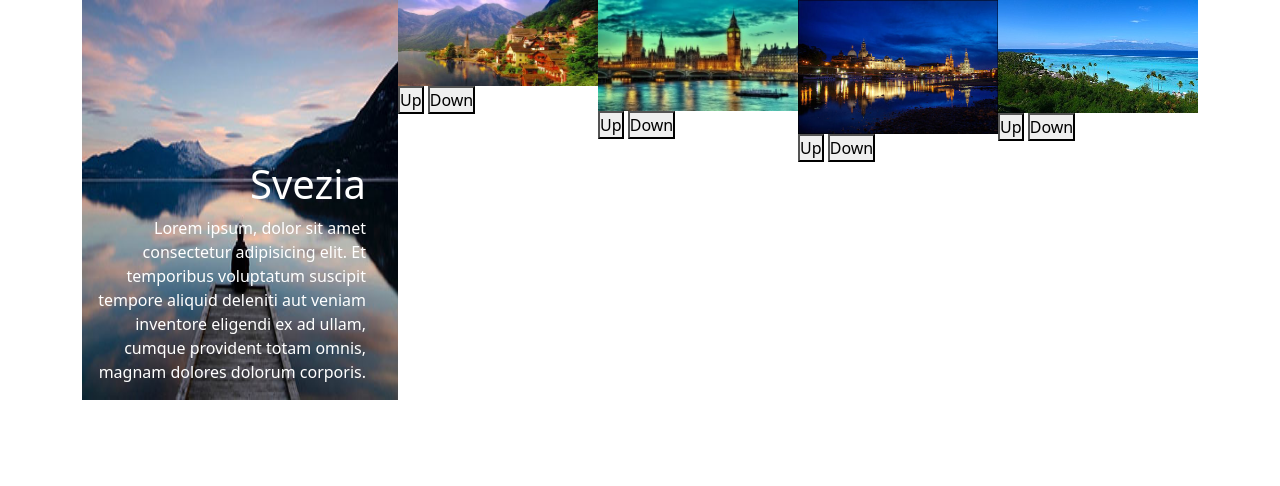
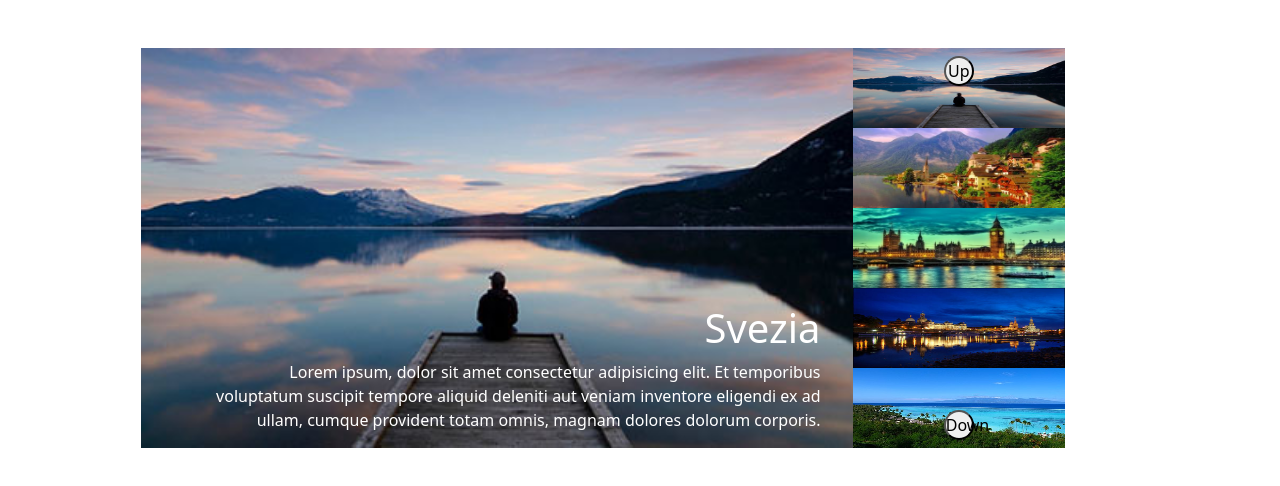
Before and after one commit to chry902/vue-slider, a plain HTML site: page index.html in a window 1280 px wide. Drawn offline with nearby package versions, Linux system fonts and the light colour scheme.

Commit message:
correzione css

```diff
--- a/app.js
+++ b/app.js
@@ -40,8 +40,7 @@ const app = new Vue({
     },
 
 
-
-    methods: {
+    /**  methods: {
 
             slideUp: function () {
                 this.counter--;
@@ -53,14 +52,15 @@ const app = new Vue({
 
             slideDown: function () {
                 this.counter++;
-            if (this.counter == this.slides.length) {
-                this.counter > 0;
+                if (this.counter == this.slides.length - 1) {
+                    this.counter = 0;
                 }
             },
 
 
 
 
-    }
+        }*/
+
 
 })
--- a/index.html
+++ b/index.html
@@ -10,9 +10,12 @@
 </head>
 <body>
 
-    <div id="app" class="container d-flex">
+    <div id="app" class="container d-flex ">
 
-        <div  class="preview position-relative d-flex justify-content-end">
+
+        <div class="preview d-flex m-auto mt-5">
+
+            <div  class="jumbo_image position-relative d-flex justify-content-end">
                 <div class="text_container  position-absolute  ">
                     <h2 class="text-white fs-1">{{slides[counter].title}}</h2>
                     <p class="text-white fs-6">{{slides[counter].text}}</p>
@@ -21,21 +24,21 @@
             </div>
 
 
+            <div class="slide_container d-flex  flex-column ">
 
-            <div v-if="counter != index" v-for="(slide, index) in slides" class="slide_container flex-column">
+                <div class="button_contain d-flex   flex-column align-items-center justify-content-between position-absolute">
+                    <button class="" id="slideUp" @click="slideUp" >Up</button>
+                    <button class="" id="slideDown" @click="slideDown">Down</button>
+                </div>
+
+                <div  v-for="(slide, counter) in slides" class="slide ">
                     <img :src="slide.item" alt="">
-                <div>
-                    <button id="slideUp" @click="slideUp" >Up</button>
-                    <button id="slideDown" @click="slideDown">Down</button>
+                </div>
+
+
             </div>
 
         </div>
-
-
-
-
-
-
 
 
 
--- a/style.css
+++ b/style.css
@@ -4,14 +4,36 @@
     padding: 0;
 }
 
-.slide_container{
 
-    height: calc (100% /5) ;
-}
 .preview{
-    width: 750px;
+
+    width: 850px;
     height: 400px;
 }
+
+
+
+.jumbo_image{
+    width: 75%;
+    height: 100%;
+}
+
+
+.slide_container{
+    width: 25%;
+    height: 100%;
+    position: relative;
+}
+
+.slide{
+    height: calc(100% /5);
+    width: 100%;
+}
+.slide>img{
+    width: 100%;
+    height: 100%;
+}
+
 .text_container{
     bottom: 0;
     right: 0;
@@ -20,13 +42,19 @@
     text-align: end;
     padding-right: 2rem;
 }
-.preview>img{
+
+.button_contain{
     width: 100%;
+    height: 100%;
+    padding: 0.5rem 0;
 }
 
 
+button{
 
-.slide_container>img{
-    width: 200px;
+    width: 30px;
+    height: 30px;
+    border-radius: 50%;
+
 
 }
```
Lines whose indentation alone changed are shown as unchanged.
